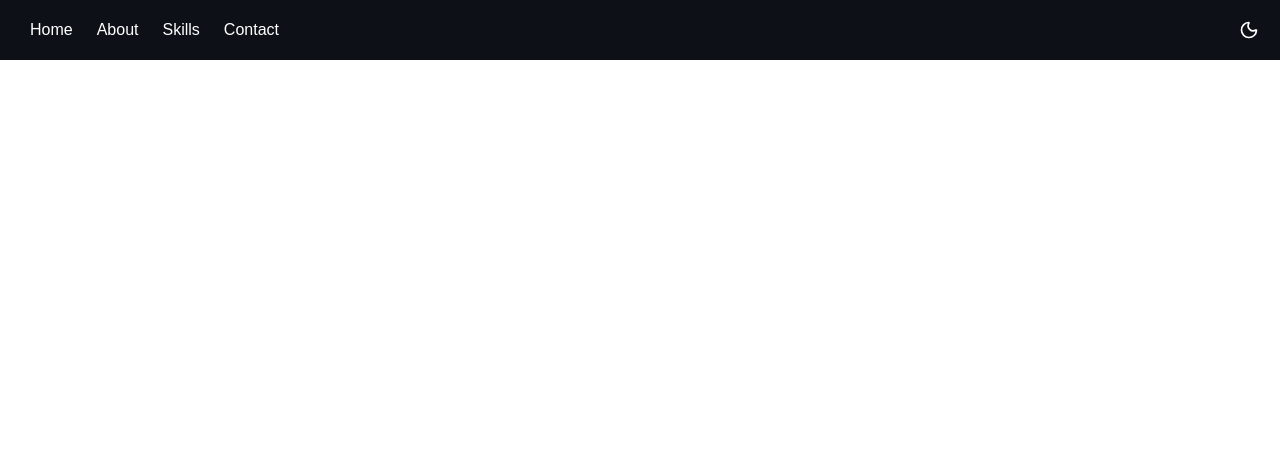
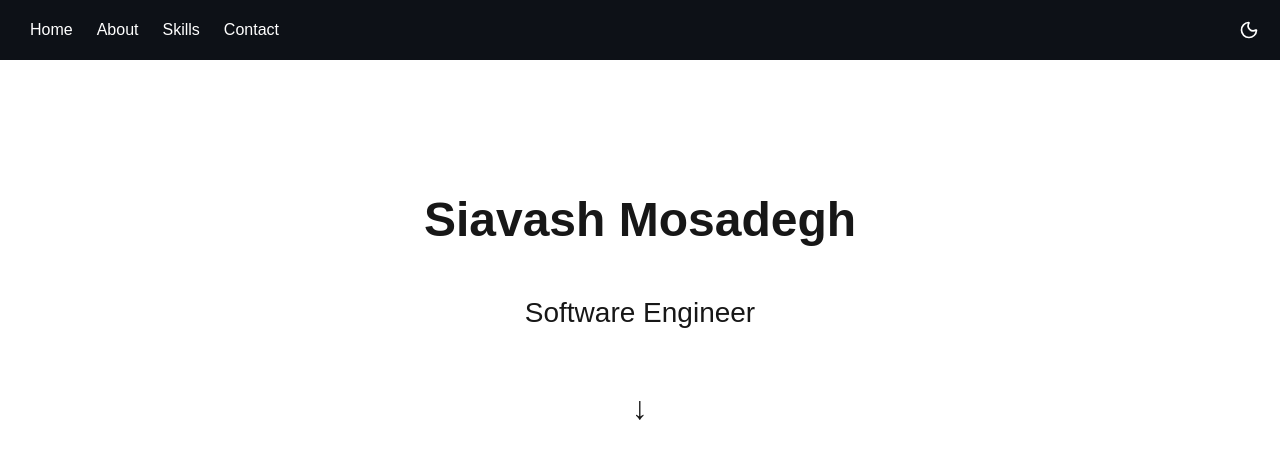
Before and after one commit to siavashmosadegh/siavash-mosadegh-website-front, a Next.js app: page / in a window 1280 px wide. Shown: the top 458 px of the page. Built offline with nearby package versions, Linux system fonts and the light colour scheme.

Commit message:
color needed to be removed because now it's coming Globally from theme

```diff
--- a/src/app/page.module.scss
+++ b/src/app/page.module.scss
@@ -15,7 +15,7 @@
 .name {
   font-size: 3rem;
   font-weight: 700;
-  color: white;
+  // color: white;
   margin-top: 100px;
 
   @media (max-width: 600px) {
@@ -26,7 +26,7 @@
 .title {
   font-size: 1.75rem;
   font-weight: 400;
-  color: white;
+  // color: white;
   margin-top: 50px;
 
   @media (max-width: 600px) {
@@ -38,7 +38,6 @@
   font-size: 2rem;
   margin-top: 60px;
   cursor: pointer;
-  color: white;
   animation: bounce 1.5s infinite;
 
   &:hover {
```
